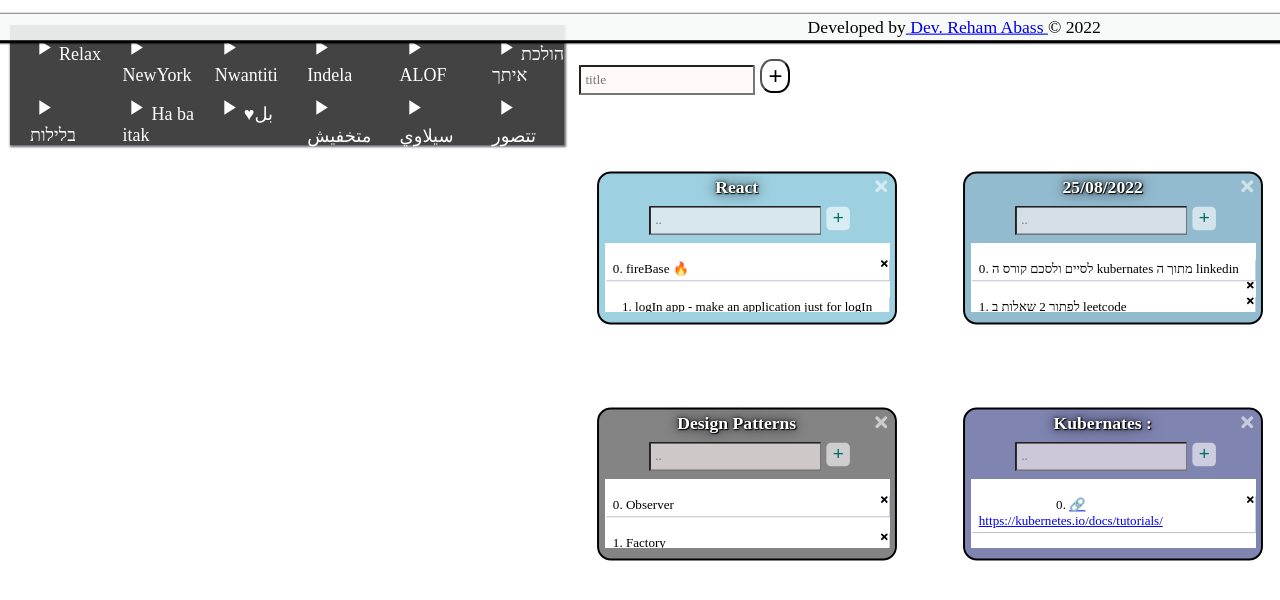
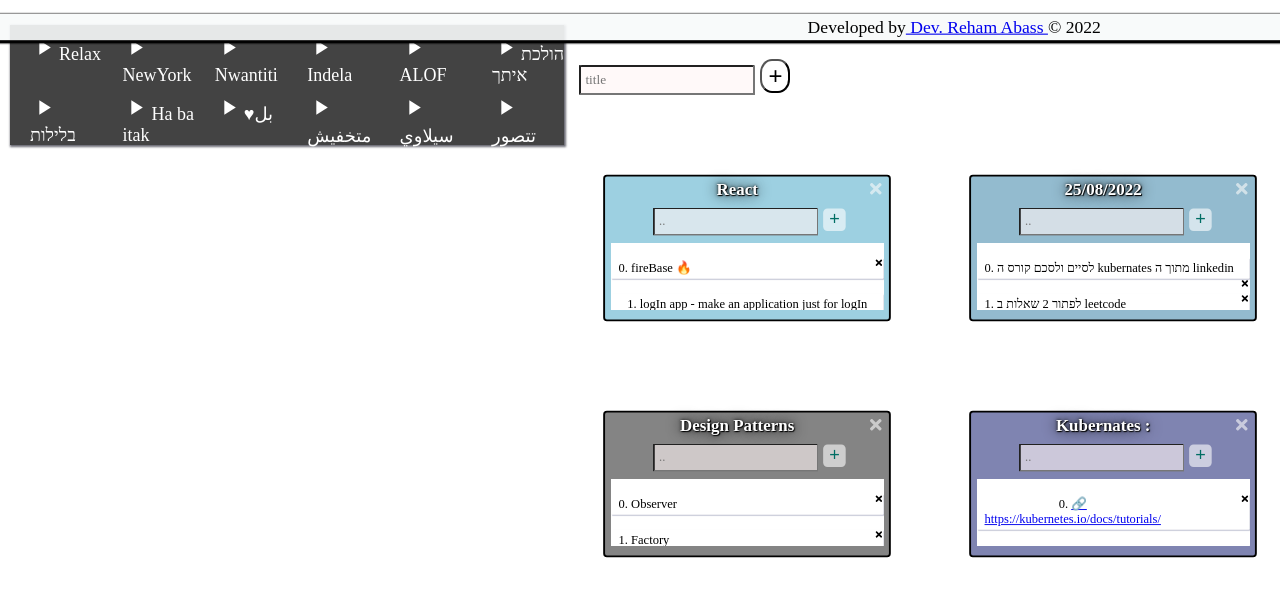
Before and after one commit to rehamAbass/to-do-v3, a React (Create React App) app: page / in a window 1280 px wide. Shown: the top 600 px of the page. Built offline with nearby package versions, Linux system fonts and the light colour scheme; data requests are answered from the project's data file; a web font is replaced by a local one.

Commit message:
Update Card.css

```diff
--- a/src/components/Card/Card.css
+++ b/src/components/Card/Card.css
@@ -3,7 +3,7 @@
     height: min-content;
     position: relative;
     transform: translateZ(0);
-    transform:scale(0.98);
+    transform:scale(0.94);
     display: table;
     table-layout: fixed;
     flex-direction: column;
@@ -17,7 +17,7 @@
     overflow-y: scroll;
     margin: 20px;
     margin-top:40px;
-    border-radius:14px;
+    border-radius:4px;
     z-index:200;
     word-wrap: break-word;
      /* transform: scale(1.27); */
@@ -50,7 +50,7 @@ input{
     min-height: min-content;
     max-height: max-content;
     width:max-content;
-    border-radius: 20px;
+    border-radius: 15px;
     height: fit-content;
     max-width: 500px !important;
 }
```
